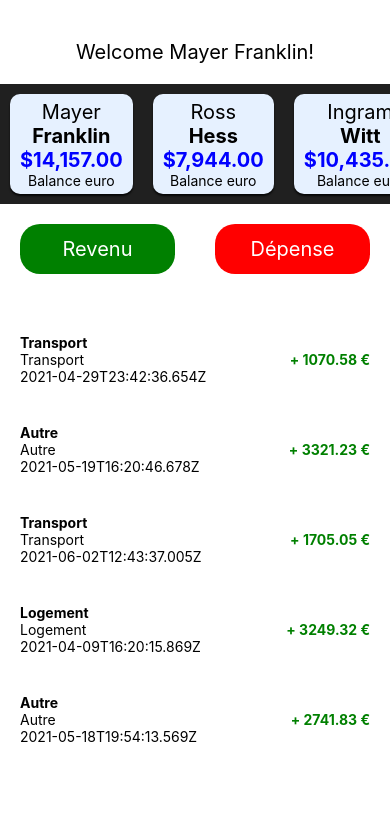
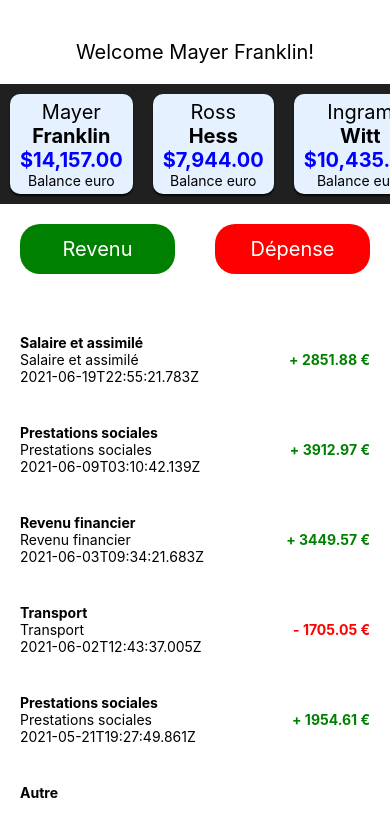
Before and after one commit to RomainRicord/financao, a React Native app: screen /Home in a window 390 px wide. Shown: the top 836 px of the page. Built offline with nearby package versions, Linux system fonts and the light colour scheme.

Commit message:
Rajout des revenus et des dépenses dans les transactions

```diff
--- a/src/Components/UserListComponent.js
+++ b/src/Components/UserListComponent.js
@@ -1,8 +1,7 @@
 
 import React from 'react'
-import { View, Text, ScrollView, StyleSheet,Pressable} from 'react-native';
+import { ScrollView, StyleSheet,Pressable} from 'react-native';
 import UserComponent from './UserComponent';
-
 
 const UserListComponent = (props) => {
   const [text, setText] = React.useState('');
@@ -11,7 +10,6 @@ const UserListComponent = (props) => {
   //console.log(listrevenus)
 
   const list = require ('../../assets/data.json');
-
 
   return (
 
--- a/src/Screens/HomeScreen.js
+++ b/src/Screens/HomeScreen.js
@@ -5,6 +5,8 @@ import TransactionComponent from "../Components/TransactionComponent";
 import UserListComponent from "../Components/UserListComponent";
 
 import {data_} from "../json/data";
+
+import {expensesandincomes} from '../json/expensesandincomes'
 
 import data from "../../assets/data.json";
 
@@ -30,13 +32,10 @@ const HomeScreen = (props) => {
         <ScrollView style={{height:300,marginTop:20,marginBottom:40,flex:1,display:'flex'}}>
 
 
-            {require('../../assets/data.json').map((item, index) => (
+            {expensesandincomes().two[userselected].sort((a,b) => new Date(b.date) - new Date(a.date)).map((item, index) => (
               <View key={index}>
-              {(index == userselected) && item.expenses.map((item2, index2) => {
+                <TransactionComponent name={item.category} category={item.category} date={item.date} montant={((typeof(item._id_income) == "undefined") ? -Number(item.amount.replace("€","").replace(",","")) : Number(item.amount.replace("€","").replace(",","")))} />
 
-                  return(<TransactionComponent key={index2} name={item2.category} category={item2.category} date={item2.date} montant={Number(item2.amount.replace("€","").replace(",",""))} />)
-                }
-              )}
               </View>
             ))}
 
--- a/src/json/data.js
+++ b/src/json/data.js
@@ -4,11 +4,11 @@ export const data_ = () => {
 
     const revenuuser = []
 
-    console.log("data_ init")
+    //console.log("data_ init")
 
     {data.map((item, index) => {
 
-        console.log("Test 2")
+        //console.log("Test 2")
 
         {item.incomes.map((item2, index2) => {
 
--- /dev/null
+++ b/src/json/expensesandincomes.js
@@ -0,0 +1,36 @@
+import data from '../../assets/data.json';
+
+export const expensesandincomes = () => {
+
+    let two = []
+
+    {data.map((item, index) => {
+
+        {item.incomes.map((item2, index2) => {
+
+            if (typeof(two[index]) == "undefined") {
+                two[index] = []
+            }
+
+            two[index].push(item2)
+
+        })}
+
+        {item.expenses.map((item2, index2) => {
+
+            //if (Number(item2.amount.replace("€","").replace(",","")) > 0) {
+
+                if (typeof(two[index]) == "undefined") {
+                    two[index] = []
+                }
+
+                two[index].push(item2)
+            //}
+
+          })}
+    })}
+
+    two.sort((a,b) => (new Date(b.date) - new Date(a.date)))
+
+    return {two}
+}
```
Also changed, not shown: 1 other file (tests, documents, lock files or other folders).
